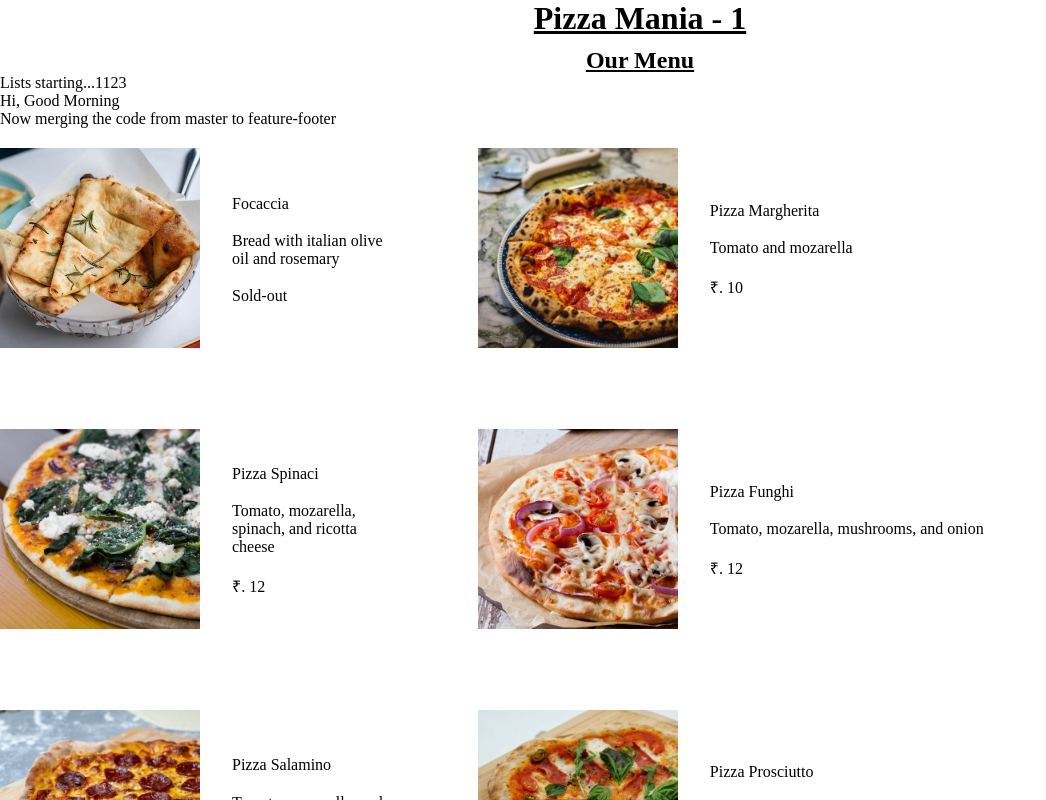
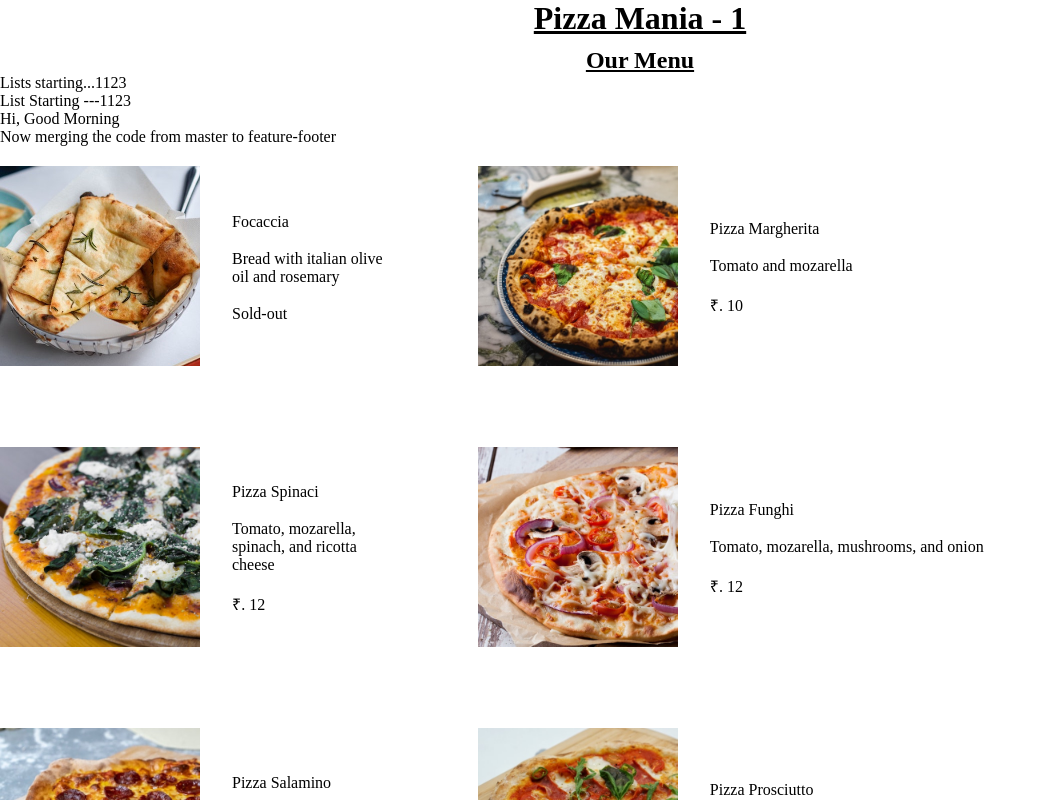
Before and after one commit to Pyaswanth982/pizza-tmp-menu, a React (Create React App) app: page / in a window 1280 px wide. Shown: the top 800 px of the page, without its empty margins (0-1046 px from the left). Built offline with nearby package versions, Linux system fonts and the light colour scheme.

Commit message:
Message added

```diff
--- a/src/App.js
+++ b/src/App.js
@@ -120,6 +120,7 @@ function Menu() {
         <div className="menu">
             <h2 style={{ textAlign: "center", marginTop: "10px" }}><u>Our Menu</u></h2>
             <p>Lists starting...1123</p>
+            <p>List Starting ---1123</p>
             <p>Hi, Good Morning</p>
             <p>Now merging the code from master to feature-footer</p>
             <ul className="pizzas">
```
